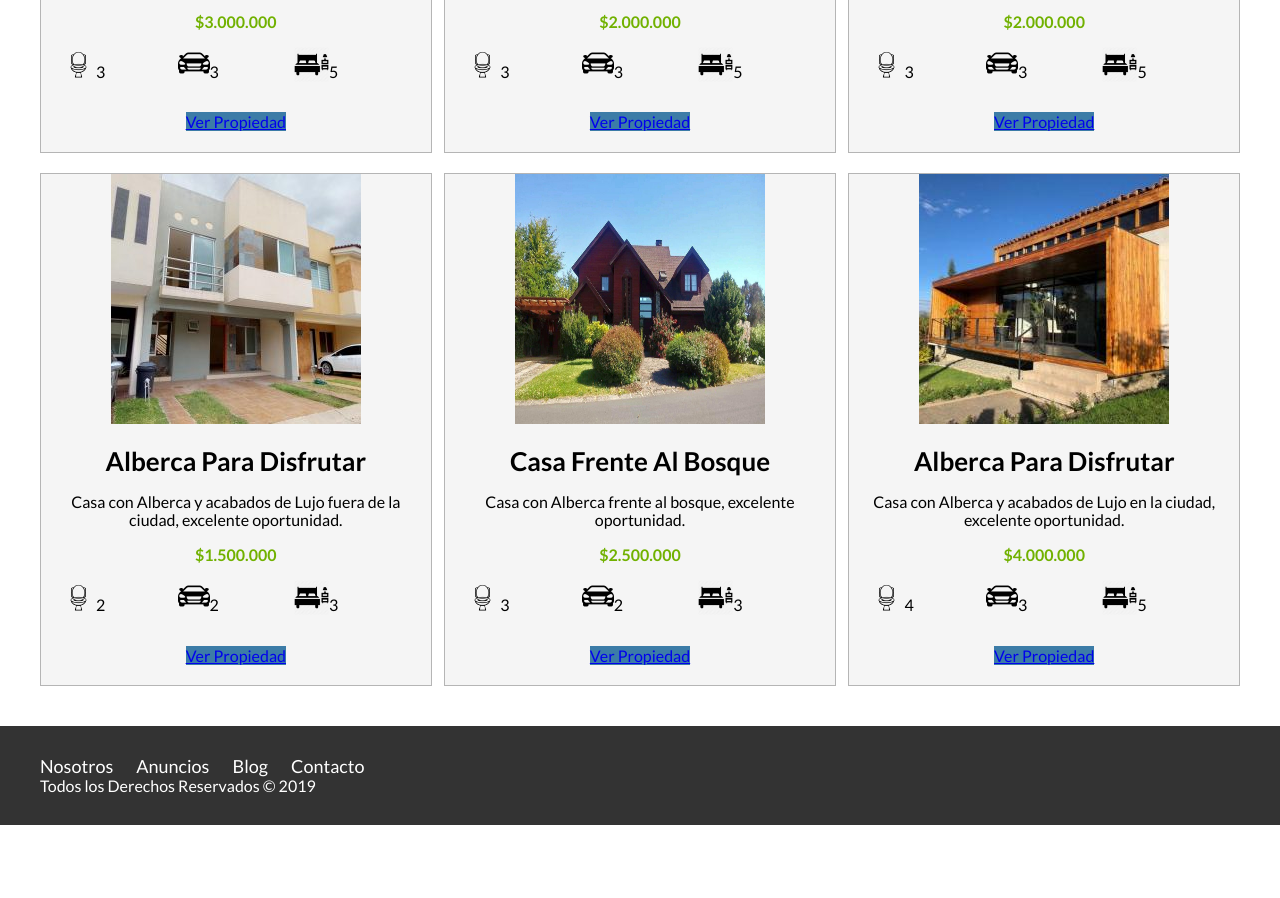
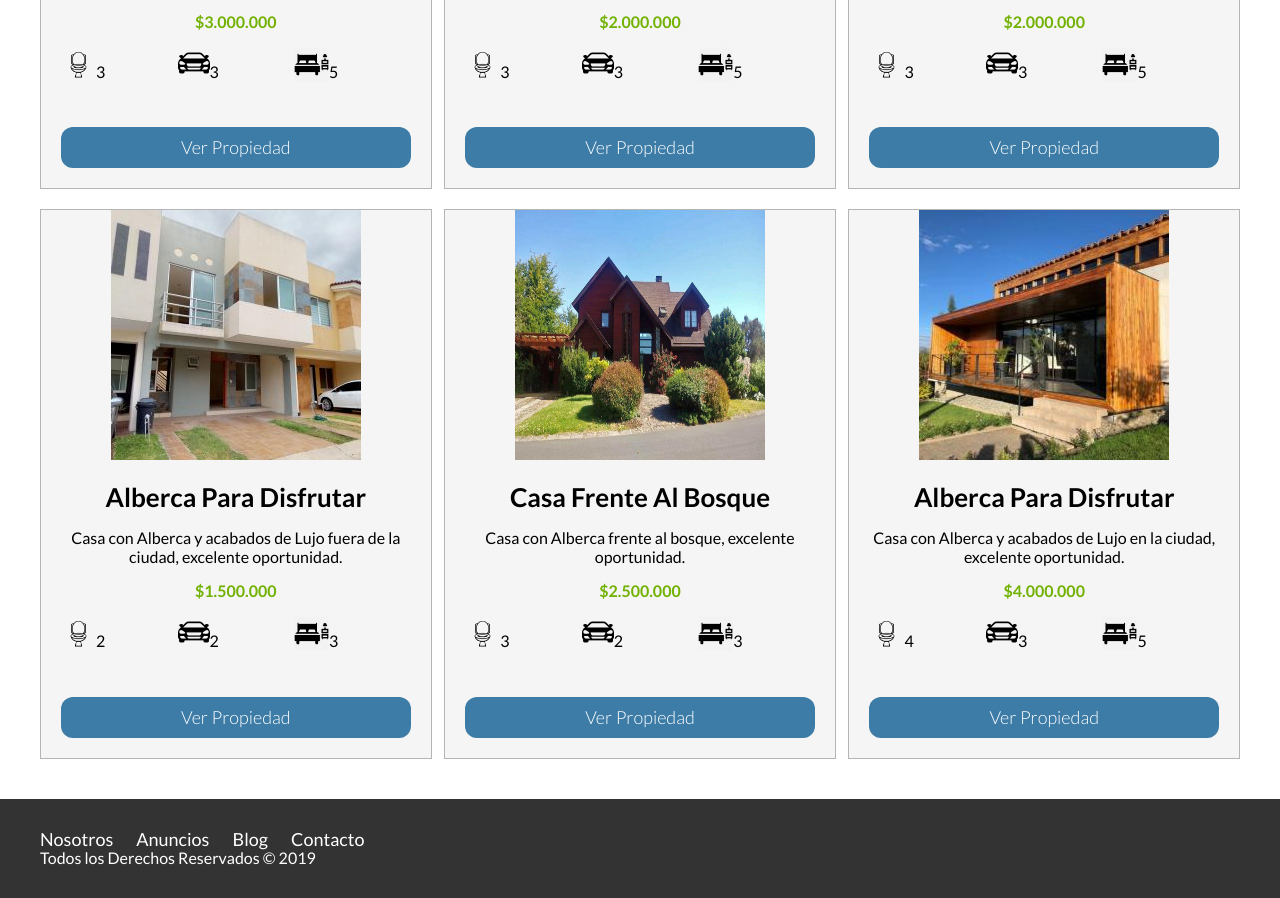
Before and after one commit to manoluky/prueba.dibrsite.com, a plain HTML site: page html/propiedades.html in a window 1280 px wide. Shown: the part 581-1479 px from the top of the page. Before the commit the page ends 1406 px from the top, so only its background shows below. Drawn offline with Linux system fonts and the light colour scheme.

Commit message:
corrección clases button propiedades.html

```diff
--- a/html/propiedades.html
+++ b/html/propiedades.html
@@ -62,7 +62,7 @@
               <p>5</p>
             </li>
           </ul>
-          <a href="anuncio.html" class="boton boton-amarillo d-block">Ver Propiedad</a>
+          <a href="anuncio.html" class="button boton-amarillo block-d">Ver Propiedad</a>
         </div>
       </div>
       <div class="anuncio">
@@ -85,7 +85,7 @@
               <p>5</p>
             </li>
           </ul>
-          <a href="anuncio.html" class="boton boton-amarillo d-block">Ver Propiedad</a>
+          <a href="anuncio.html" class="button boton-amarillo block-d">Ver Propiedad</a>
         </div>
       </div>
       <div class="anuncio">
@@ -110,7 +110,7 @@
               </li>
             </ul>
           </div>
-          <a href="anuncio.html" class="boton boton-amarillo d-block">Ver Propiedad</a>
+          <a href="anuncio.html" class="button boton-amarillo block-d">Ver Propiedad</a>
         </div>
         <!--contenido anuncio-->
       </div>
@@ -137,7 +137,7 @@
               </li>
             </ul>
           </div>
-          <a href="anuncio.html" class="boton boton-amarillo d-block">Ver Propiedad</a>
+          <a href="anuncio.html" class="button boton-amarillo block-d">Ver Propiedad</a>
         </div>
         <!--contenido anuncio-->
       </div>
@@ -164,7 +164,7 @@
               </li>
             </ul>
           </div>
-          <a href="anuncio.html" class="boton boton-amarillo d-block">Ver Propiedad</a>
+          <a href="anuncio.html" class="button boton-amarillo block-d">Ver Propiedad</a>
         </div>
         <!--contenido anuncio-->
       </div>
@@ -191,7 +191,7 @@
               </li>
             </ul>
           </div>
-          <a href="anuncio.html" class="boton boton-amarillo d-block">Ver Propiedad</a>
+          <a href="anuncio.html" class="button boton-amarillo block-d">Ver Propiedad</a>
         </div>
         <!--contenido anuncio-->
       </div>
```
